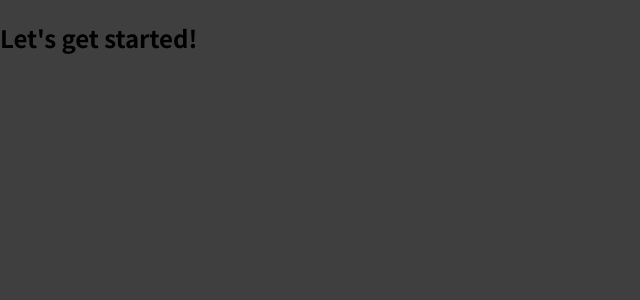
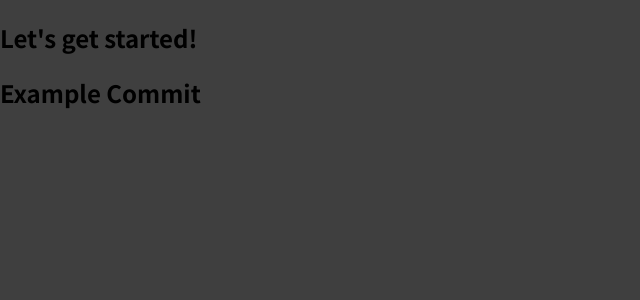
Before and after one commit to TolgaMetin/FoodOrder, a JavaScript app: page / in a window 1280 px wide. Shown: the top 300 px of the page, without its empty margins (0-640 px from the left). Built offline with nearby package versions, Linux system fonts and the light colour scheme.

Commit message:
this is example commit

```diff
--- a/src/App.js
+++ b/src/App.js
@@ -2,6 +2,7 @@ function App() {
   return (
     <div>
       <h2>Let's get started!</h2>
+      <h2>Example Commit</h2>
     </div>
   );
 }
```
